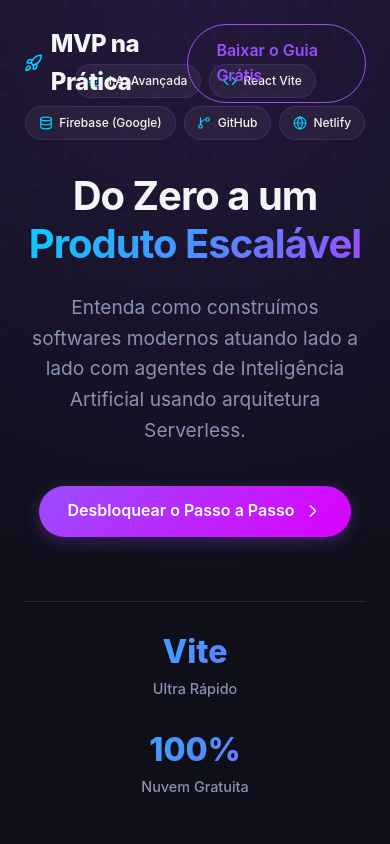
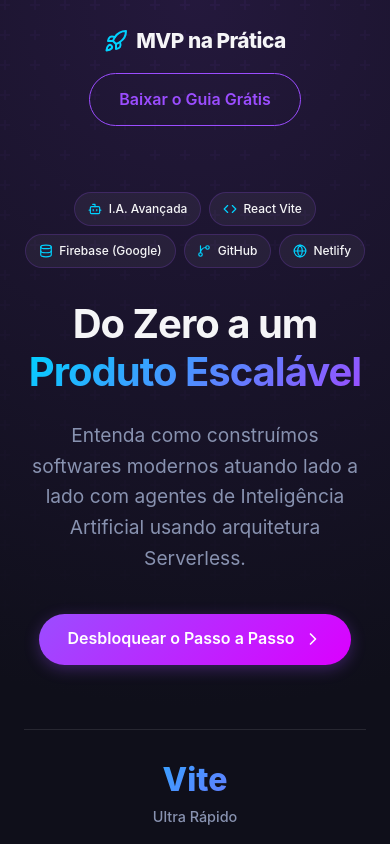
Before and after one commit to repuestoreparablecmpc-alt/MVP-ESCALAVEL, a React (Vite) app: page / in a window 390 px wide. Shown: the top 844 px of the page. Built offline with nearby package versions, Linux system fonts and the light colour scheme; no server answers.

Commit message:
fix: navbar overlapping hero buttons on mobile screens

```diff
--- a/src/pages/LandingPage.css
+++ b/src/pages/LandingPage.css
@@ -298,6 +298,19 @@
 }
 
 @media (max-width: 900px) {
+  .nav-content {
+    flex-direction: column;
+    gap: 1rem;
+  }
+
+  .logo {
+    font-size: 1.3rem;
+  }
+
+  .hero-content {
+    padding-top: 8rem;
+  }
+
   .contact-container {
     grid-template-columns: 1fr;
     gap: 2rem;
```
